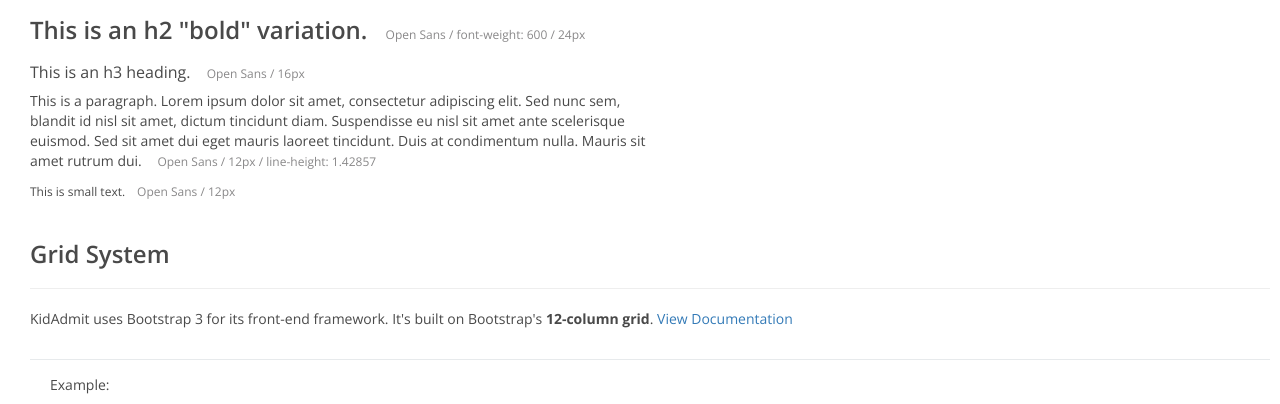
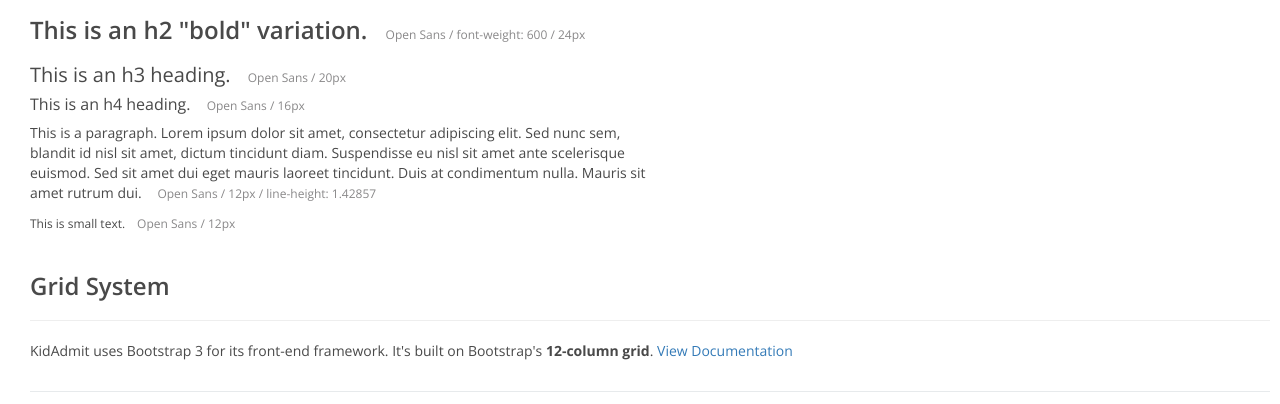
Before and after one commit to christinedesigner/KA-styleguide, a plain HTML site: page index.html in a window 1280 px wide. Shown: the part 348-752 px from the top of the page. Drawn offline with nearby package versions, Linux system fonts and the light colour scheme; some packages are replaced by stand-ins of ours; a script that the page names is missing.

Commit message:
updating index and style.css files

```diff
--- a/css/style.css
+++ b/css/style.css
@@ -20,7 +20,10 @@ h2 {
   font-size: 24px;
 }
 
-h3, h4 {
+h3	{
+	font-size: 20px;
+}
+h4 {
   font-size: 16px;
 }
 small {
--- a/index.html
+++ b/index.html
@@ -59,7 +59,10 @@
                         <span class="type-label">Open Sans / font-weight: 600 / 24px</span></h2>
 
                         <h3>This is an h3 heading.
-                        <span class="type-label">Open Sans / 16px</span></h3>
+                        <span class="type-label">Open Sans / 20px</span></h3>
+
+                        <h4>This is an h4 heading.
+                        <span class="type-label">Open Sans / 16px</span></h4>
 
                         <p class="wrap">This is a paragraph. Lorem ipsum dolor sit amet, consectetur adipiscing elit. Sed nunc sem, blandit id nisl sit amet, dictum tincidunt diam. Suspendisse eu nisl sit amet ante scelerisque euismod. Sed sit amet dui eget mauris laoreet tincidunt. Duis at condimentum nulla. Mauris sit amet rutrum dui. <span class="type-label">Open Sans / 12px / line-height: 1.42857</span></p>
 
```
